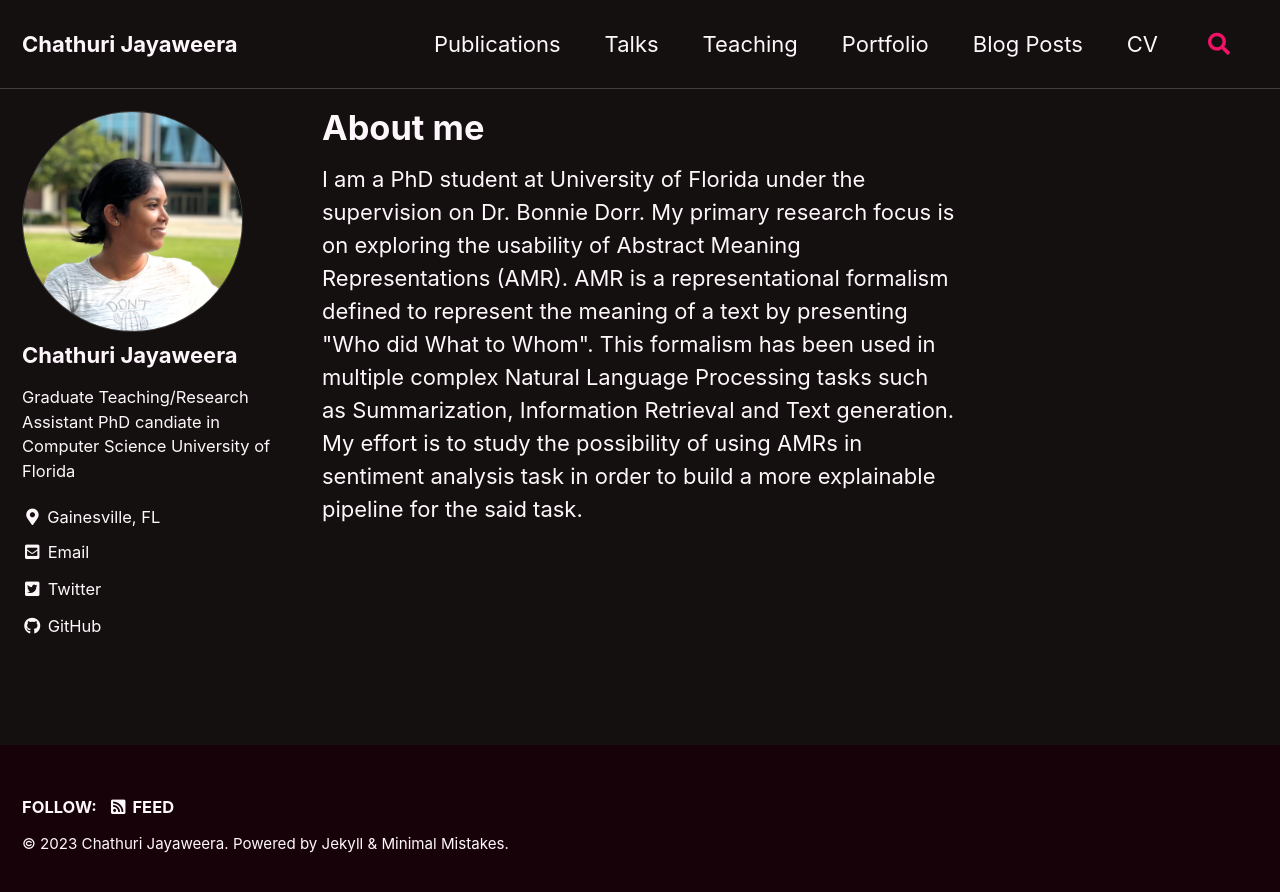
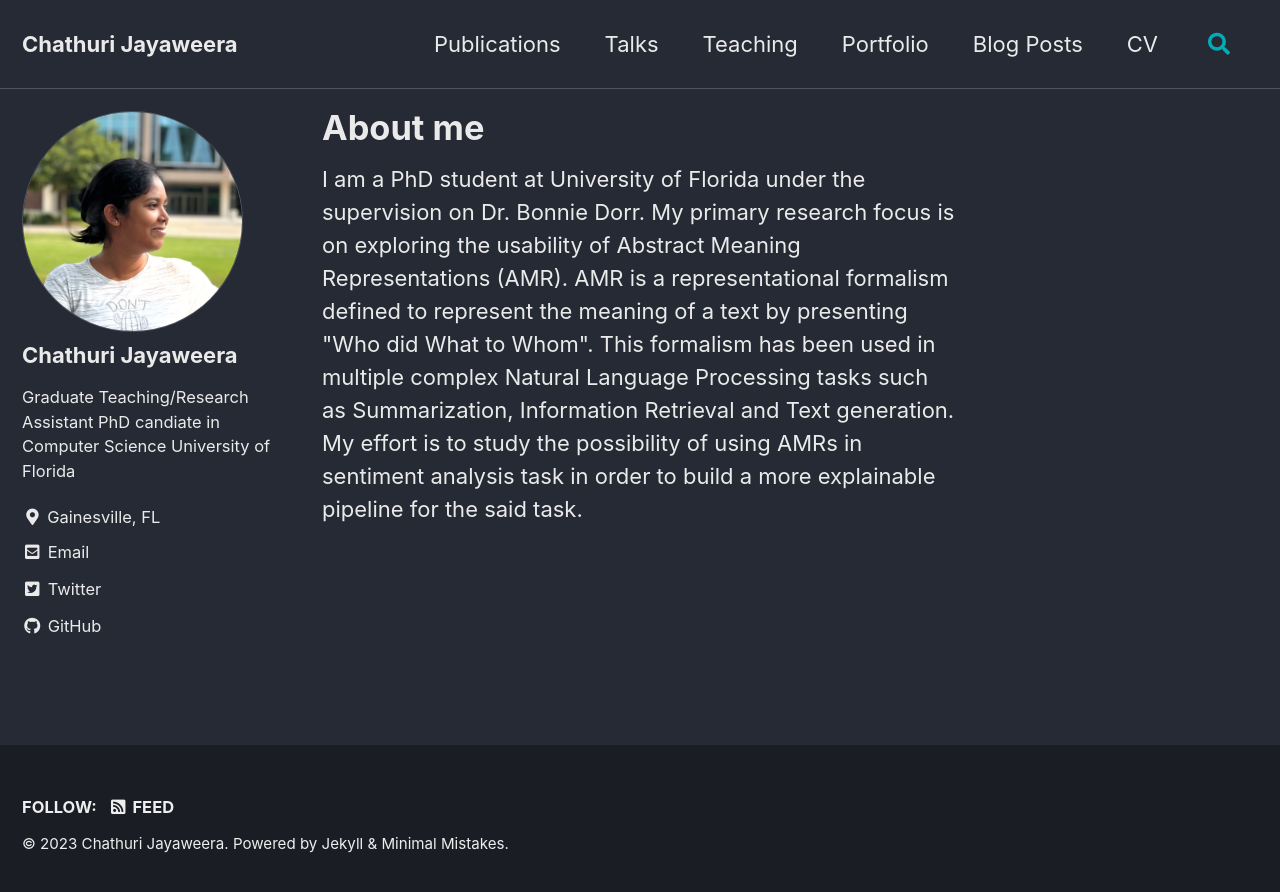
Before and after one commit to chestnutjay/chestnutjay.github.io, a Jekyll site: the page built from index.html, in a window 1280 px wide. Shown: the top 892 px of the page. Built offline with Jekyll 4.4.1, drawn with Linux system fonts in a browser that asks for light colours; cached includes are drawn as plain includes; the list of posts is cut into pages by our own code.

Commit message:
changed the skin to dark

```diff
--- a/_config.yml
+++ b/_config.yml
@@ -12,7 +12,7 @@
 
 # theme                  : "minimal-mistakes-jekyll"
 remote_theme             : "mmistakes/minimal-mistakes@4.24.0"
-minimal_mistakes_skin    : "neon"
+minimal_mistakes_skin    : "dark"
 # "default" "air", "aqua", "contrast", "dark", "dirt", "neon", "mint", "plum", "sunrise"
 
 # Site Settings
```
